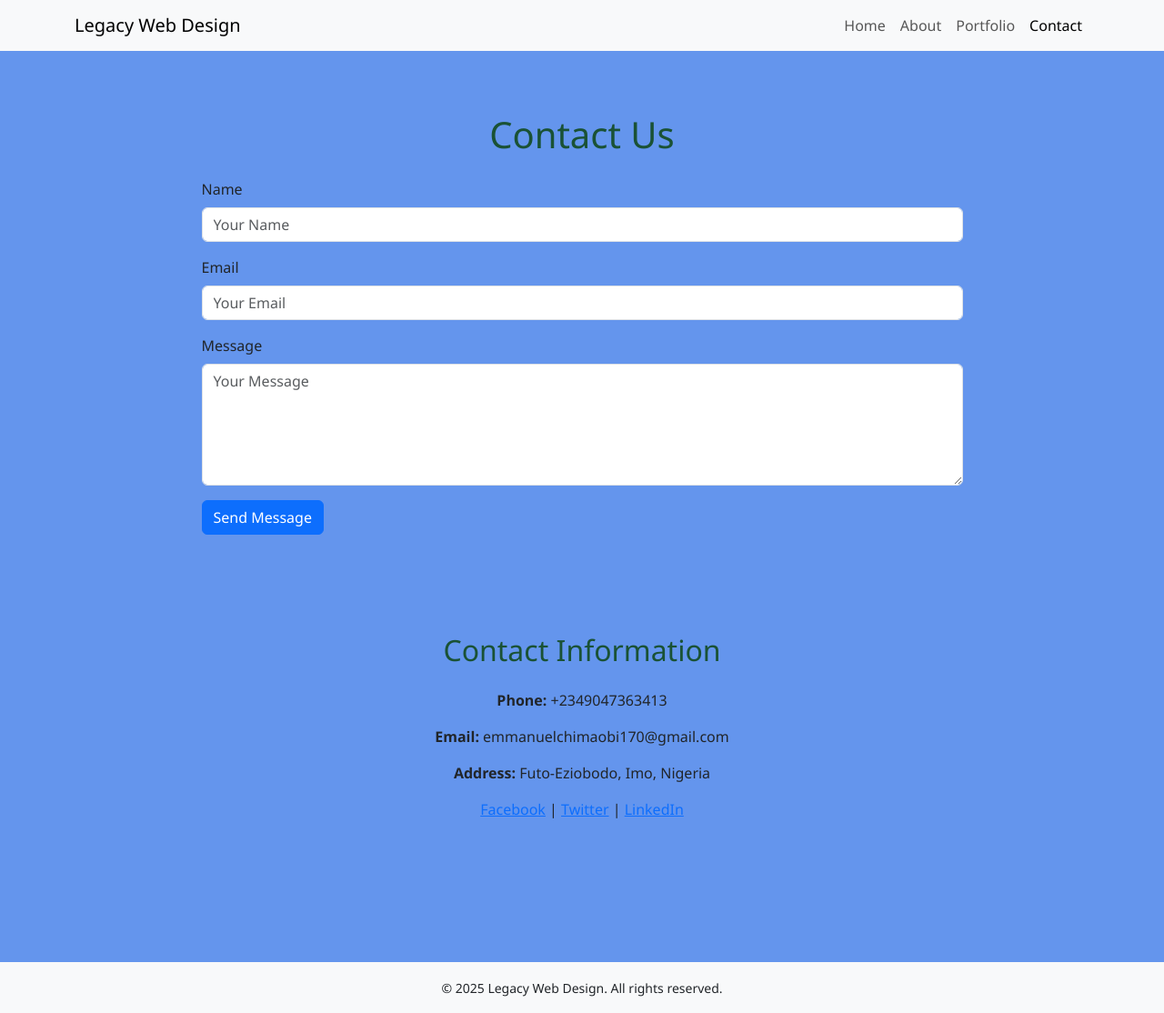
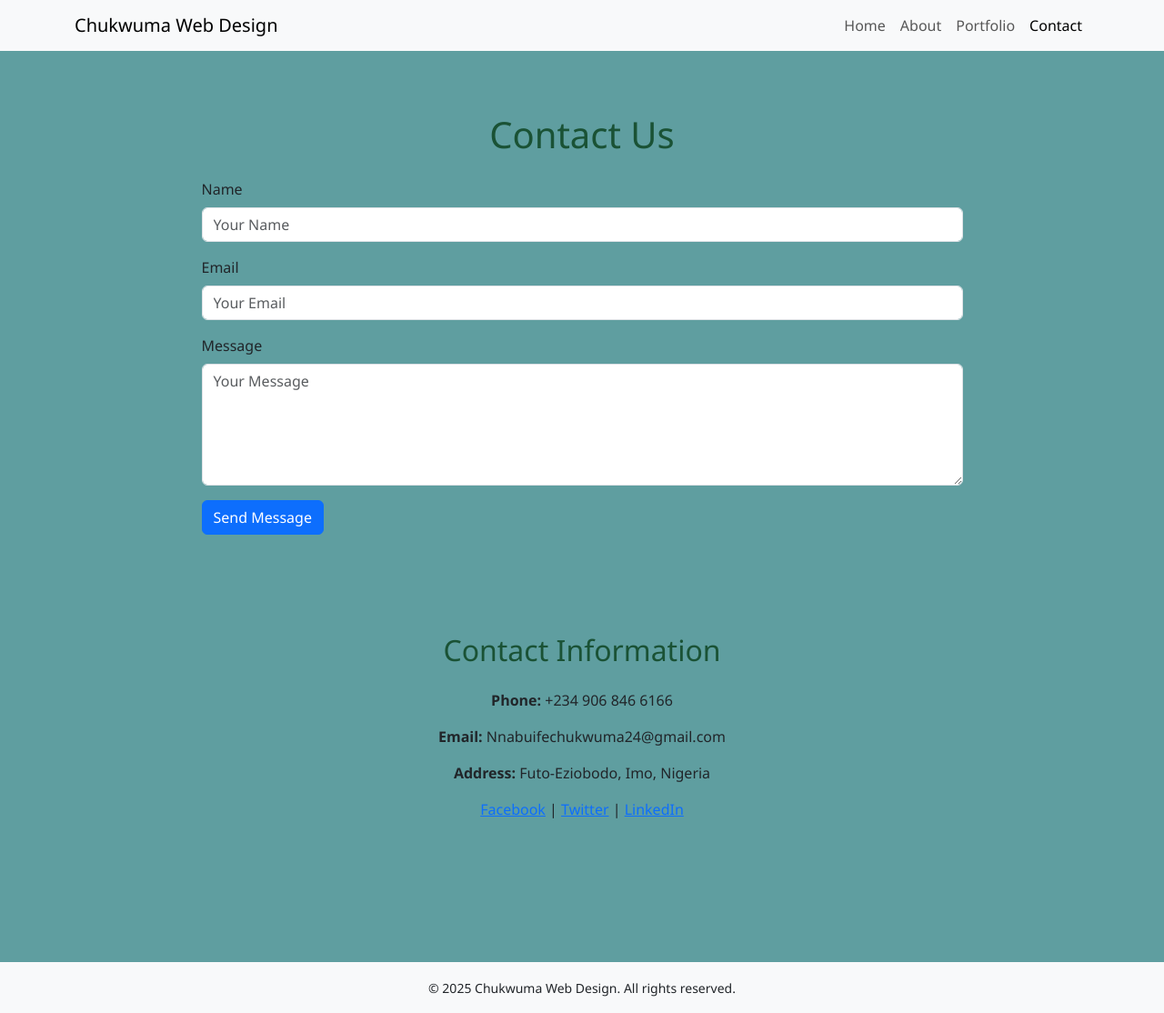
Before and after one commit to marvric/My-First-Web-Design, a plain HTML site: page contact.html in a window 1280 px wide. Shown: the whole page at 91% size. Drawn offline with nearby package versions, Linux system fonts and the light colour scheme.

Commit message:
Add files via upload

```diff
--- a/contact.html
+++ b/contact.html
@@ -3,7 +3,7 @@
 <head>
   <meta charset="UTF-8">
   <meta name="viewport" content="width=device-width, initial-scale=1">
-  <title>Contact | Legacy Web Design</title>
+  <title>Contact | Chukwuma Web Design</title>
   <link href="https://cdn.jsdelivr.net/npm/bootstrap@5.3.2/dist/css/bootstrap.min.css" rel="stylesheet">
   <link rel="stylesheet" href="css/style.css">
 </head>
@@ -12,7 +12,7 @@
 <!-- Navbar -->
 <nav class="navbar navbar-expand-lg navbar-light bg-light sticky-top">
   <div class="container">
-    <a class="navbar-brand" href="index.html">Legacy Web Design</a>
+    <a class="navbar-brand" href="index.html">Chukwuma Web Design</a>
     <button class="navbar-toggler" type="button" data-bs-toggle="collapse" data-bs-target="#navbarNav">
       <span class="navbar-toggler-icon"></span>
     </button>
@@ -48,8 +48,8 @@
   <section class="container my-5">
     <h2 class="text-center mb-4">Contact Information</h2>
     <div class="text-center">
-      <p><strong>Phone:</strong> +2349047363413</p>
-      <p><strong>Email:</strong> emmanuelchimaobi170@gmail.com</p>
+      <p><strong>Phone:</strong> +234 906 846 6166</p>
+      <p><strong>Email:</strong> Nnabuifechukwuma24@gmail.com</p>
       <p><strong>Address:</strong> Futo-Eziobodo, Imo, Nigeria</p>
       <div class="mt-3">
         <a href="https://www.facebook.com/" target="_blank">Facebook</a> |
@@ -62,7 +62,7 @@
 </section>
 
 <footer class="bg-light text-center py-3">
-  <small>© 2025 Legacy Web Design. All rights reserved.</small>
+  <small>© 2025 Chukwuma Web Design. All rights reserved.</small>
 </footer>
 
 <script src="https://code.jquery.com/jquery-3.6.0.min.js"></script>
--- a/css/style.css
+++ b/css/style.css
@@ -2,7 +2,7 @@
 
 body {
   font-family: 'Segoe UI', Tahoma, Geneva, Verdana, sans-serif;
-  background-color: cornflowerblue; /* Light background */
+  background-color: cadetblue; /* Light background */
 }
 
 h1, h2, h3 {
```
Also changed, not shown: about.html (+4 -4 lines), index.html (+4 -4 lines), portfolio.html (+3 -3 lines).
